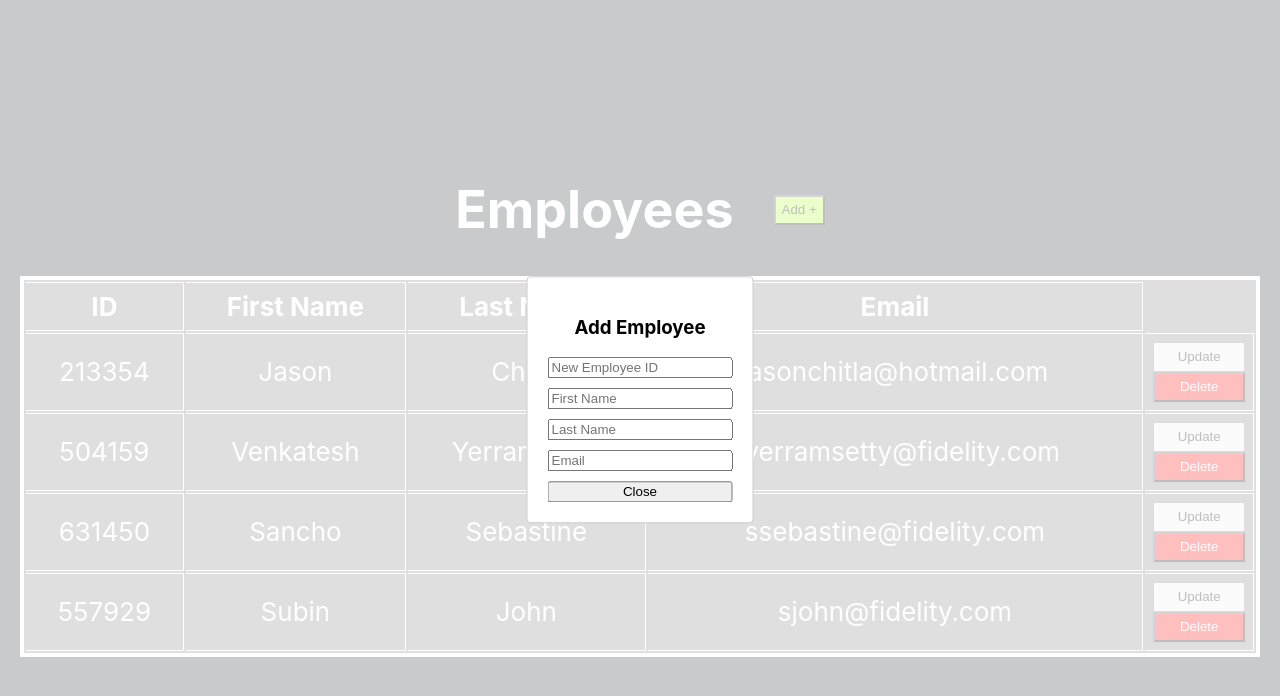
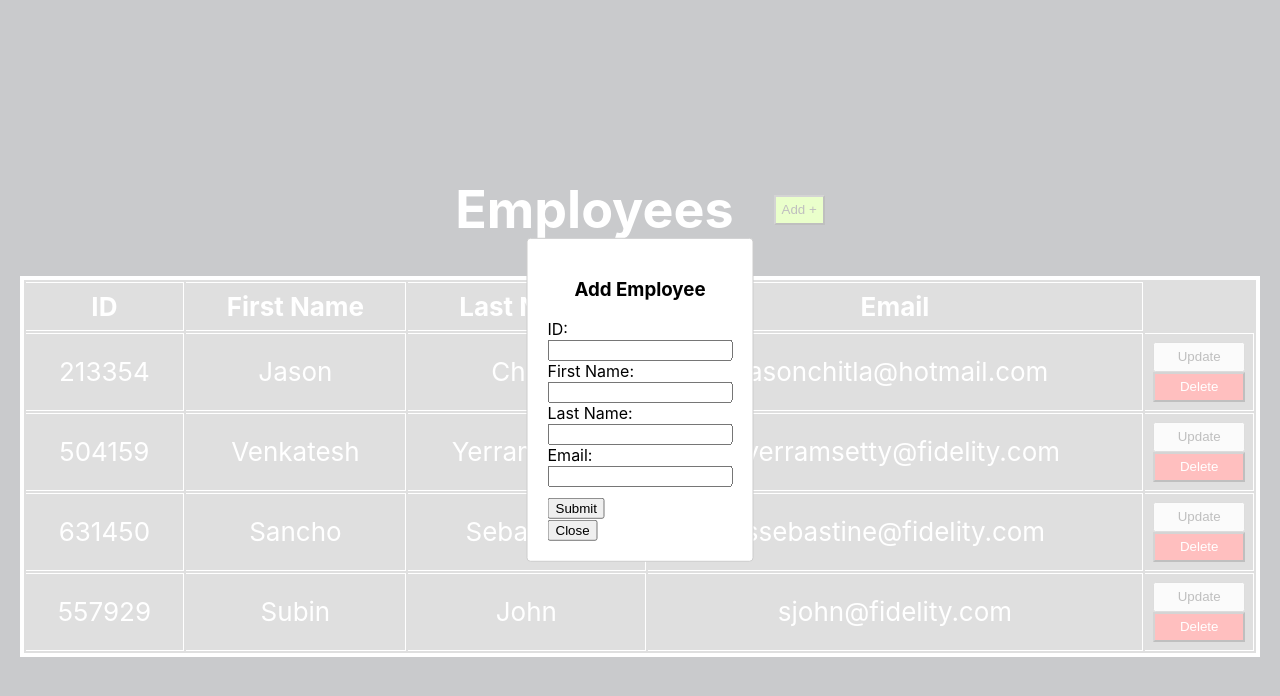
Before and after one commit to jasonchitla/sample-spa, a React (Create React App) app: page / in a window 1280 px wide. Both pictures are taken after a click on the button "Add +". Shown: the top 696 px of the page. Built offline with nearby package versions, Linux system fonts and the light colour scheme.

Commit message:
added Add Employee

```diff
--- a/src/App.css
+++ b/src/App.css
@@ -87,8 +87,7 @@ td {
 }
 
 .modal {
-  display: grid;
-  text-align: center;
+  display: table-caption;
 }
 
 .modal-input {
--- a/src/App.js
+++ b/src/App.js
@@ -43,6 +43,7 @@ function App() {
         employee
       }
     });
+    setShowModal(false);
   };
 
   const updateEmployee = (updatedEmployee) => {
@@ -80,6 +81,7 @@ function App() {
             showModal={showModal}
             dismissHandler={() => setShowModal(false)}
             title={'Add Employee'}
+            actionHandler={addEmployee}
             />
           <Table columns={columns} />
         </header>
--- a/src/EditModal.js
+++ b/src/EditModal.js
@@ -1,5 +1,5 @@
 import './App.css';
-import React from 'react';
+import React, { useReducer } from 'react';
 import ReactModal from 'react-modal'
 
 ReactModal.setAppElement('#root');
@@ -15,16 +15,76 @@ const customStyles = {
   }
 };
 
-function EditModal({ showModal, dismissHandler, title, employee }) {
+function init(employee) {
+  if (!employee) {
+    return {id: '',
+            firstName: '',
+            lastName: '',
+            email: ''};
+  }
+
+  return {id: employee.id ?? '',
+          firstName: employee.firstName ?? '',
+          lastName: employee.lastName ?? '',
+          email: employee.email ?? ''};
+}
+
+function reducer(state, action) {
+  switch (action.type) {
+    case 'firstName':
+      return {...state, firstName: action.payload.data};
+    case 'lastName':
+      return {...state, lastName: action.payload.data};
+    case 'id':
+      return {...state, id: action.payload.data};
+    case 'email':
+      return {...state, email: action.payload.data};
+    default:
+      throw new Error();
+  }
+}
+
+function handleInputChange(dispatch, event) {
+  const target = event.target;
+  const name = target.name;
+
+  dispatch({ type: name,
+    payload: {
+      data: target.value
+    }
+  });
+}
+
+function EditModal({ showModal, dismissHandler, title, actionHandler, employee }) {
+  const [state, dispatch] = useReducer(reducer, employee, init);
+
   return (
     <div>
       <ReactModal isOpen={showModal} style={customStyles}>
         <div className="modal">
-          <h3>{title}</h3>
-          <input className="modal-input" type="text" id="id" name="id" placeholder="New Employee ID"></input>
-          <input className="modal-input" type="text" id="firstName" name="firstName" placeholder="First Name"></input>
-          <input className="modal-input" type="text" id="lastName" name="lastName" placeholder="Last Name"></input>
-          <input className="modal-input" type="text" id="email" name="email" placeholder="Email"></input>
+          <h3 style={{textAlign: 'center'}}>{title}</h3>
+          <form className="modal" onSubmit={(e) => {
+              e.preventDefault();
+              actionHandler(state)
+            }}>
+            <label>
+              ID:
+              <input name="id" type="text" value={state.id} onChange={(e) => handleInputChange(dispatch, e)} />
+            </label>
+            <label>
+              First Name:
+              <input name="firstName" type="text" value={state.firstName} onChange={(e) => handleInputChange(dispatch, e)} />
+            </label>
+            <label>
+              Last Name:
+              <input name="lastName" type="text" value={state.lastName} onChange={(e) => handleInputChange(dispatch, e)} />
+            </label>
+            <label>
+              Email:
+              <input style={{marginBottom: '10px'}} name="email" type="text" value={state.email} onChange={(e) => handleInputChange(dispatch, e)} />
+            </label>
+            <input type="submit" value="Submit"/>
+          </form>
           <button onClick={() => dismissHandler()}>Close</button>
         </div>
       </ReactModal>
```
